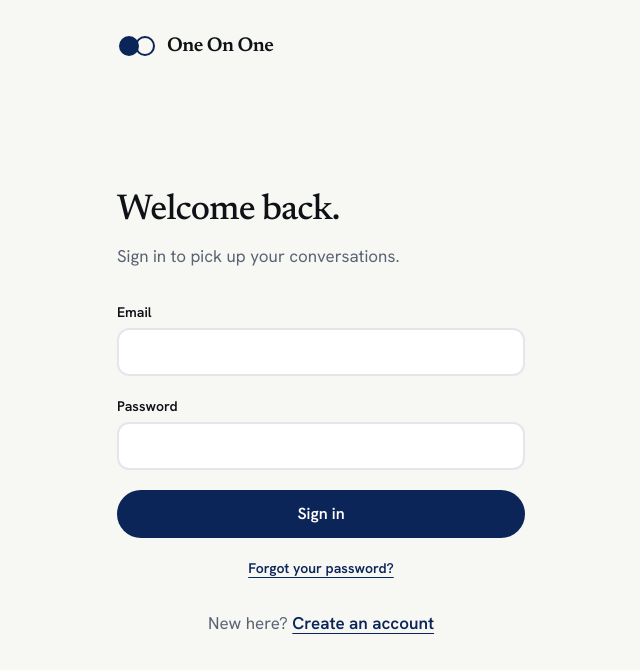
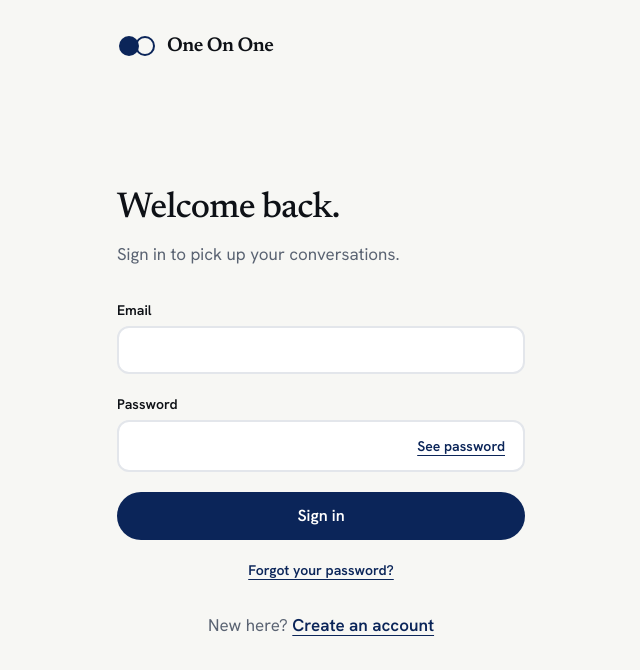
Before and after one commit to solomonenyinnaya14-a11y/One-On-One, a Next.js app: page /login in a window 1280 px wide. Shown: the top 670 px of the page, without its empty margins (319-959 px from the left). Built offline with nearby package versions, Linux system fonts and the light colour scheme; no server answers.

Commit message:
feat: add show-password toggle to sign-in

```diff
--- a/src/app/(auth)/login/login-form.tsx
+++ b/src/app/(auth)/login/login-form.tsx
@@ -3,6 +3,7 @@
 import Link from "next/link";
 import { useActionState } from "react";
 import { Field } from "@/components/ui/field";
+import { PasswordField } from "@/components/ui/password-field";
 import { FormMessage } from "@/components/ui/form-message";
 import { SubmitButton } from "@/components/ui/submit-button";
 import type { FormState } from "@/lib/form-state";
@@ -17,7 +18,7 @@ export function LoginForm({ next }: { next: string }) {
       <input type="hidden" name="next" value={next} />
       <FormMessage error={state.error} message={state.message} />
       <Field name="email" label="Email" type="email" autoComplete="email" inputMode="email" error={state.fieldErrors?.email} />
-      <Field name="password" label="Password" type="password" autoComplete="current-password" error={state.fieldErrors?.password} />
+      <PasswordField name="password" label="Password" autoComplete="current-password" error={state.fieldErrors?.password} />
       <SubmitButton pendingLabel="Signing in…">Sign in</SubmitButton>
       <p className="text-center text-sm">
         <Link href="/forgot-password" className="font-semibold text-navy-900 underline underline-offset-4">
```
